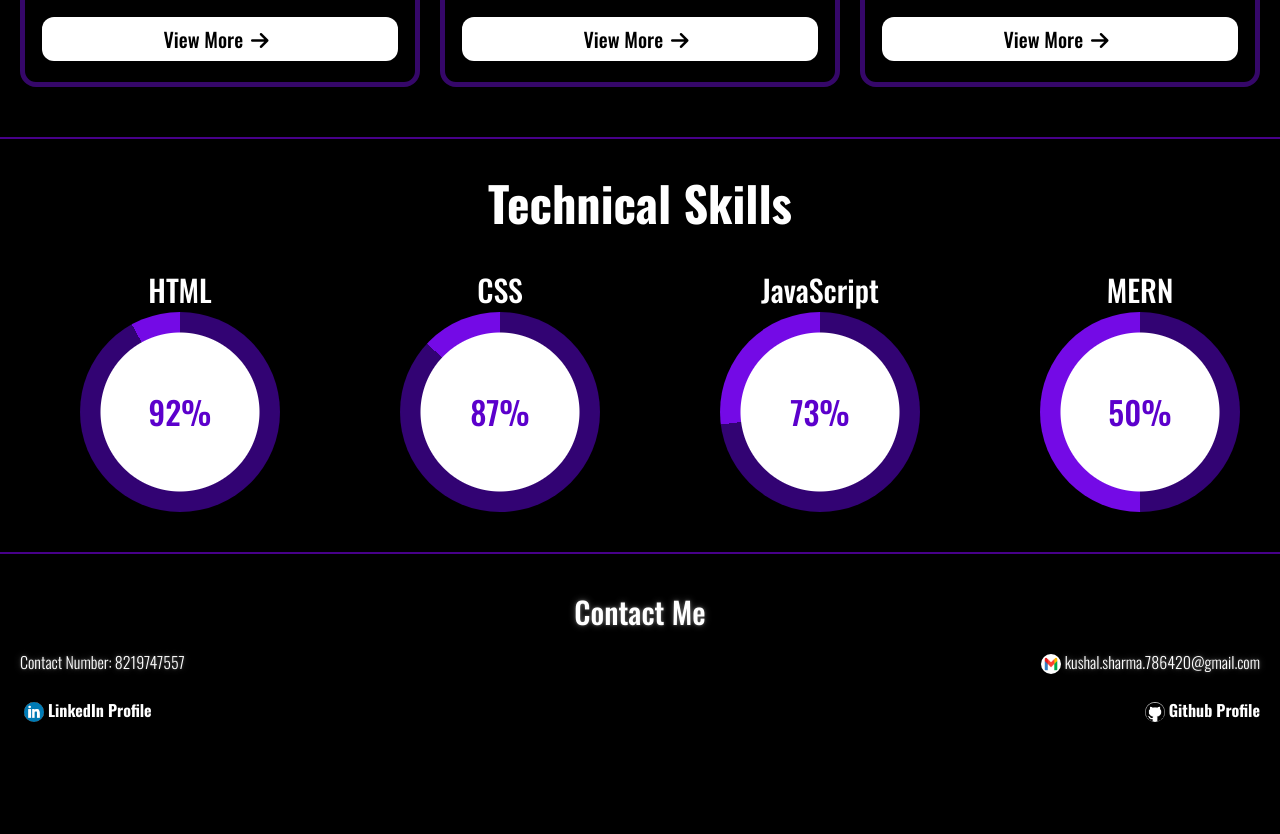
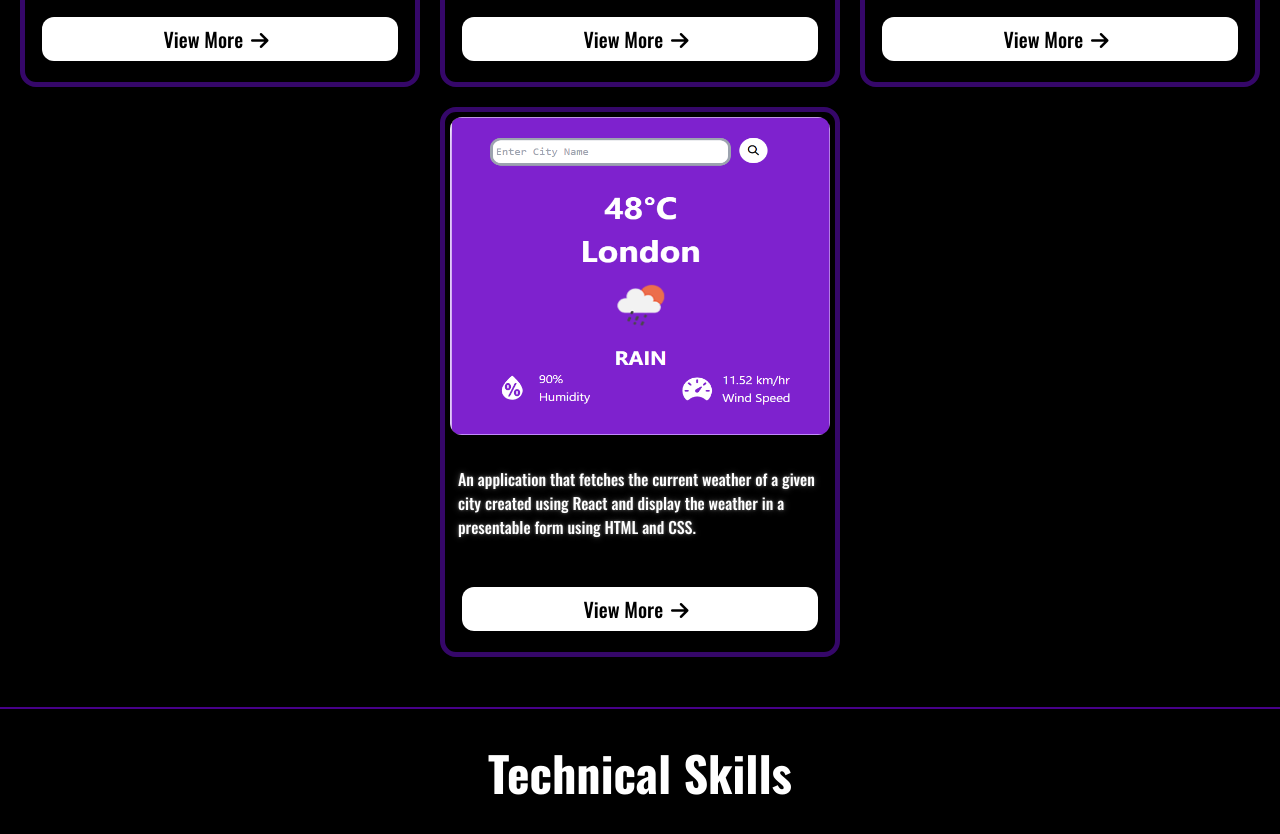
Before and after one commit to Kushal4369/My-Portfolio, a website: page index.html in a window 1280 px wide. Shown: the part 1149-1983 px from the top of the page. Before the commit the page ends 1915 px from the top, so only its background shows below. Drawn offline with nearby package versions, Linux system fonts and the light colour scheme.

Commit message:
New Project Added

```diff
--- a/index.html
+++ b/index.html
@@ -103,6 +103,19 @@
           More<i class="fa-solid fa-arrow-right mx-2"></i></a>
       </div>
     </div>
+    <div class="card">
+      <div class="project_image h-3/5">
+        <img src="Weather_app.png" alt="project_image" class="rounded-xl h-full w-full">
+      </div>
+      <div class="my-5 mx-2 h-28 py-3">
+        <p> An application that fetches the current weather of a given city created using React and display the weather in a presentable form using HTML and CSS. </p>
+      </div>
+      <div class="flex">
+        <a href="https://weather-react-three-taupe.vercel.app/" target="_blank"
+          class="bg-white text-black text-xl w-full mx-3 rounded-xl py-2 text-center cursor-pointer hover:bg-black hover:text-white hover:border-4">View
+          More<i class="fa-solid fa-arrow-right mx-2"></i></a>
+      </div>
+    </div>
 
   </div>
   <div class="divider"></div>
```
Also changed, not shown: Weather_app.png (added).
